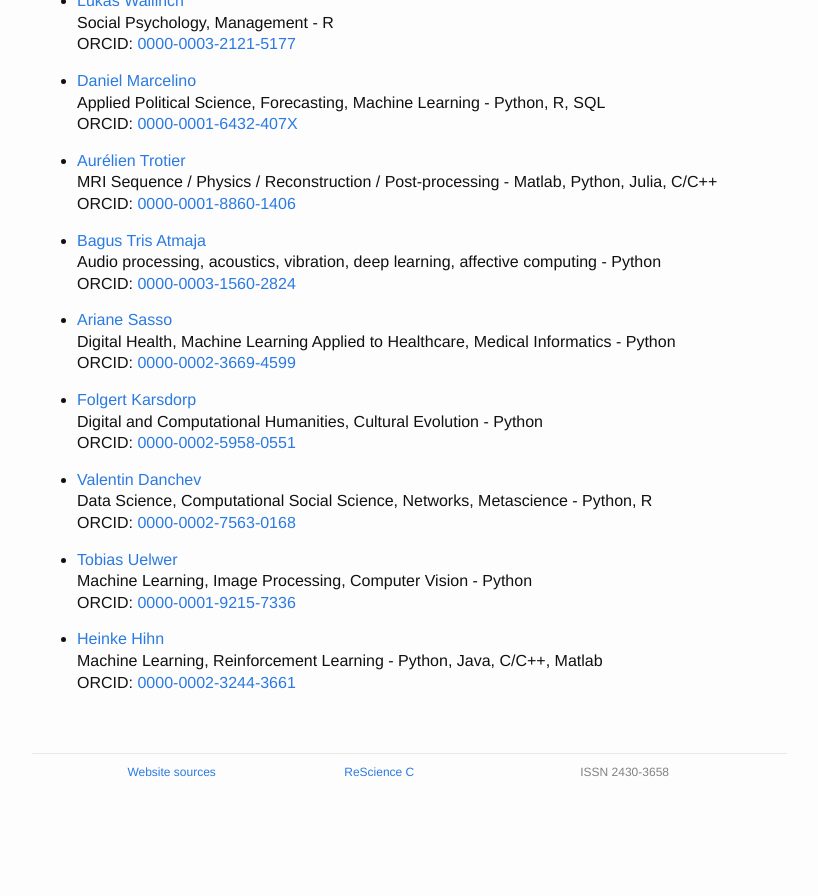
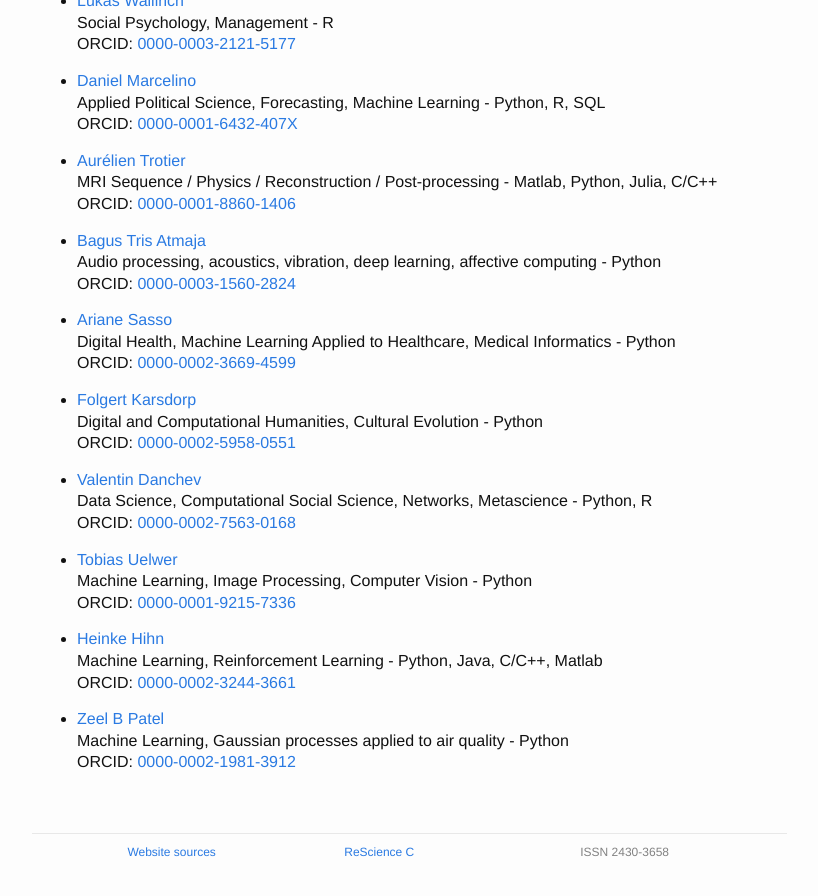
Before and after one commit to ReScience/rescience.github.io, a Jekyll site: the page built from 04-board.md, in a window 1280 px wide and 900 px high, scrolled down 12975 px. Shown: the top 896 px of the window, without its empty margins (223-1041 px from the left). Built offline with Jekyll 4.4.1, drawn with Linux system fonts in a browser that asks for light colours; our own code applies the rules of GitHub Pages for plain Markdown files; before the commit the page ends 13795 px from its top, so only the background shows below that.

Commit message:
Added Zeel B Patel (reviewer) to the board

```diff
--- a/04-board.md
+++ b/04-board.md
@@ -703,3 +703,7 @@ ORCID: [0000-0002-8225-7517](https://orcid.org/0000-0002-8225-7517)
 * [Heinke Hihn](https://github.com/hhihn)
   Machine Learning, Reinforcement Learning - Python, Java, C/C++, Matlab
   ORCID: [0000-0002-3244-3661](https://orcid.org/0000-0002-3244-3661)
+
+* [Zeel B Patel](https://github.com/patel-zeel)
+  Machine Learning, Gaussian processes applied to air quality - Python
+  ORCID: [0000-0002-1981-3912](https://orcid.org/0000-0002-1981-3912)
```
